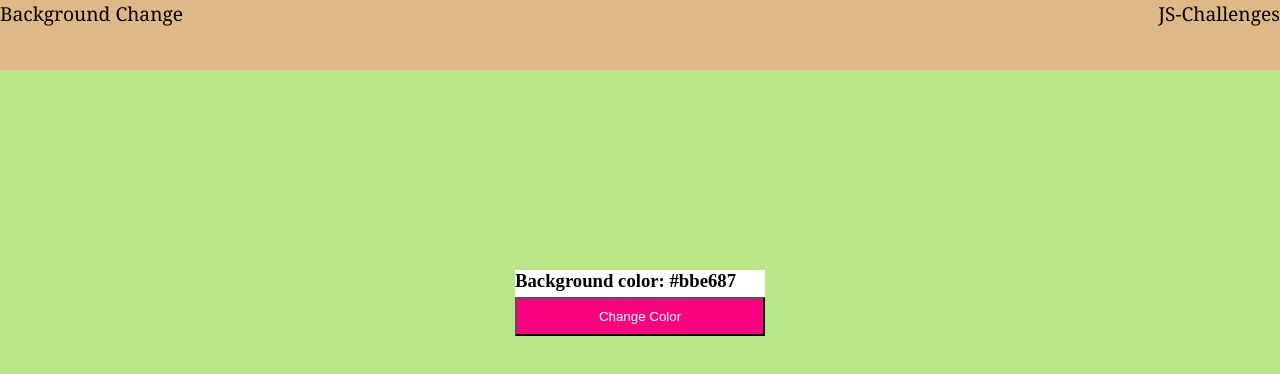
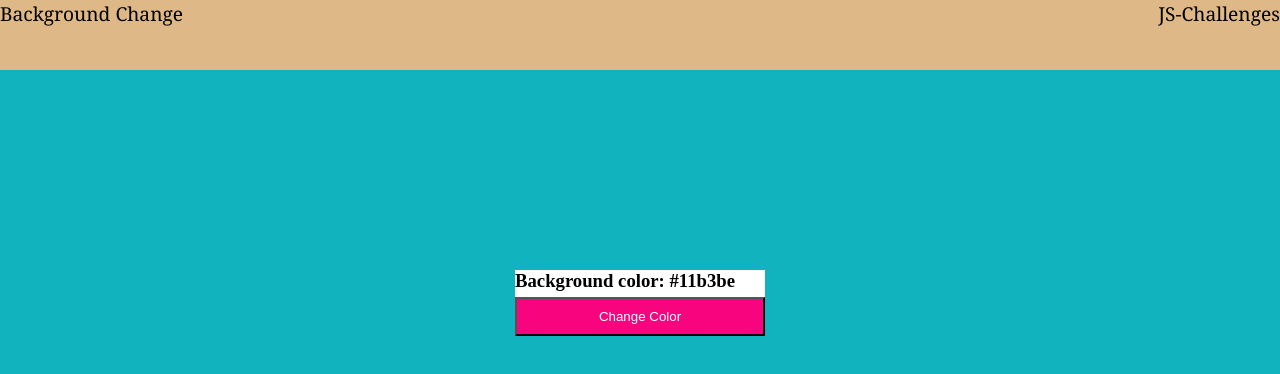
Before and after one commit to tkmaile96/30-Days-javascript-challenges, a plain HTML site: page Day-4/index.html in a window 1280 px wide. Drawn offline with Linux system fonts and the light colour scheme.

Commit message:
Added javascript functionality

```diff
--- a/Day-4/index.css
+++ b/Day-4/index.css
@@ -36,7 +36,7 @@ body {
 
 button {
     padding: 10px 10px;
-    background-color: #f8047e;
+    background-color:  #f8047e;
     color: #ffffff;
     margin-top: 5px;
     cursor: pointer;
--- a/Day-4/index.html
+++ b/Day-4/index.html
@@ -15,7 +15,7 @@
         </ul>
     </nav>
         <div class="wrapper">
-            <h3 id="changeBG">Background color: #bbe687</h3>
+            <h3 id="changeBG">Background color: <span id="color">#bbe687</span></h3>
             <button id="btn">Change Color</button>
         </div>
 
--- a/Day-4/index.js
+++ b/Day-4/index.js
@@ -0,0 +1,21 @@
+document.addEventListener('DOMContentLoaded', () => {
+
+const color = document.getElementById('color');
+const changeColor = document.getElementById('btn');
+
+//function to update the color change
+function randomColor() {
+    const hexColor = Math.floor(Math.random() * 164568).toString(16);
+    return `#${hexColor.padStart(6, '1')}`;
+}
+
+function backgroundColor() {
+
+    const newColor = randomColor();
+    document.body.style.backgroundColor = newColor;
+    color.textContent  = newColor;
+}
+backgroundColor()
+
+changeColor.addEventListener('click', backgroundColor);
+});
```
